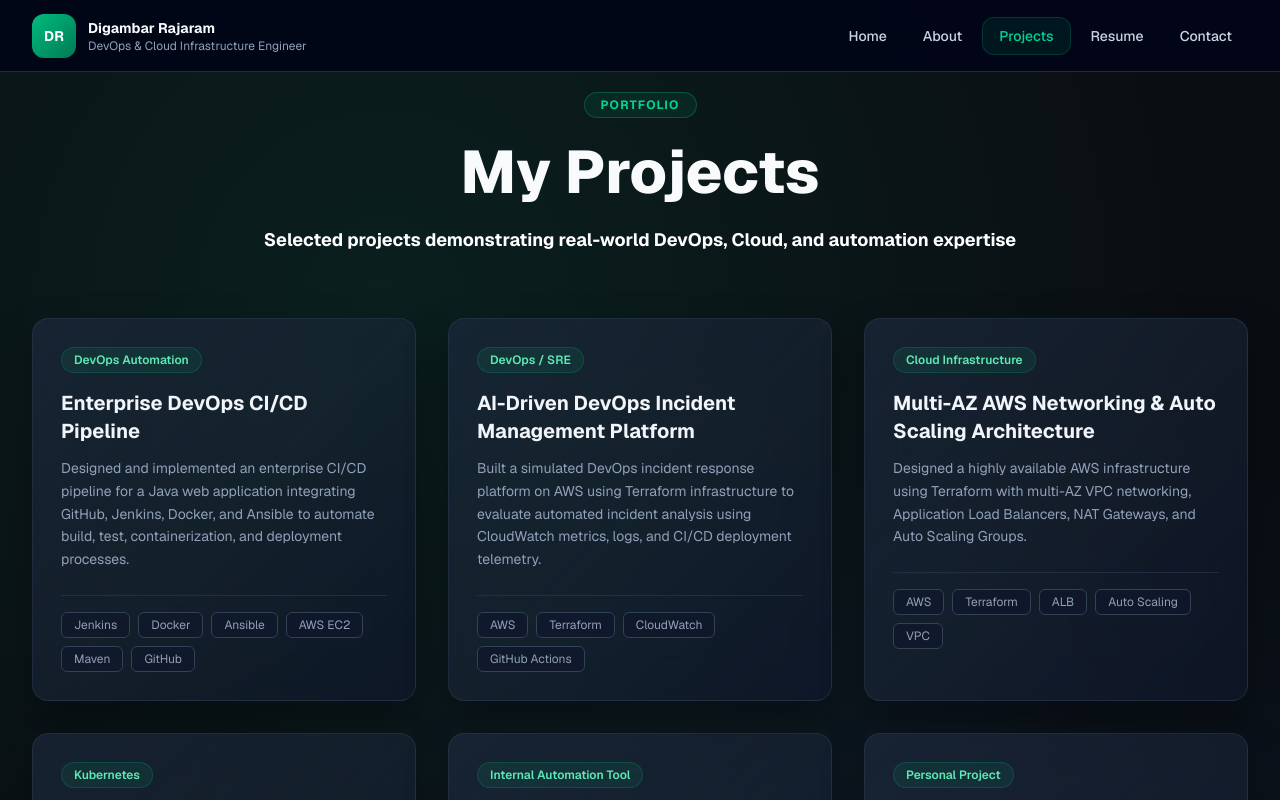
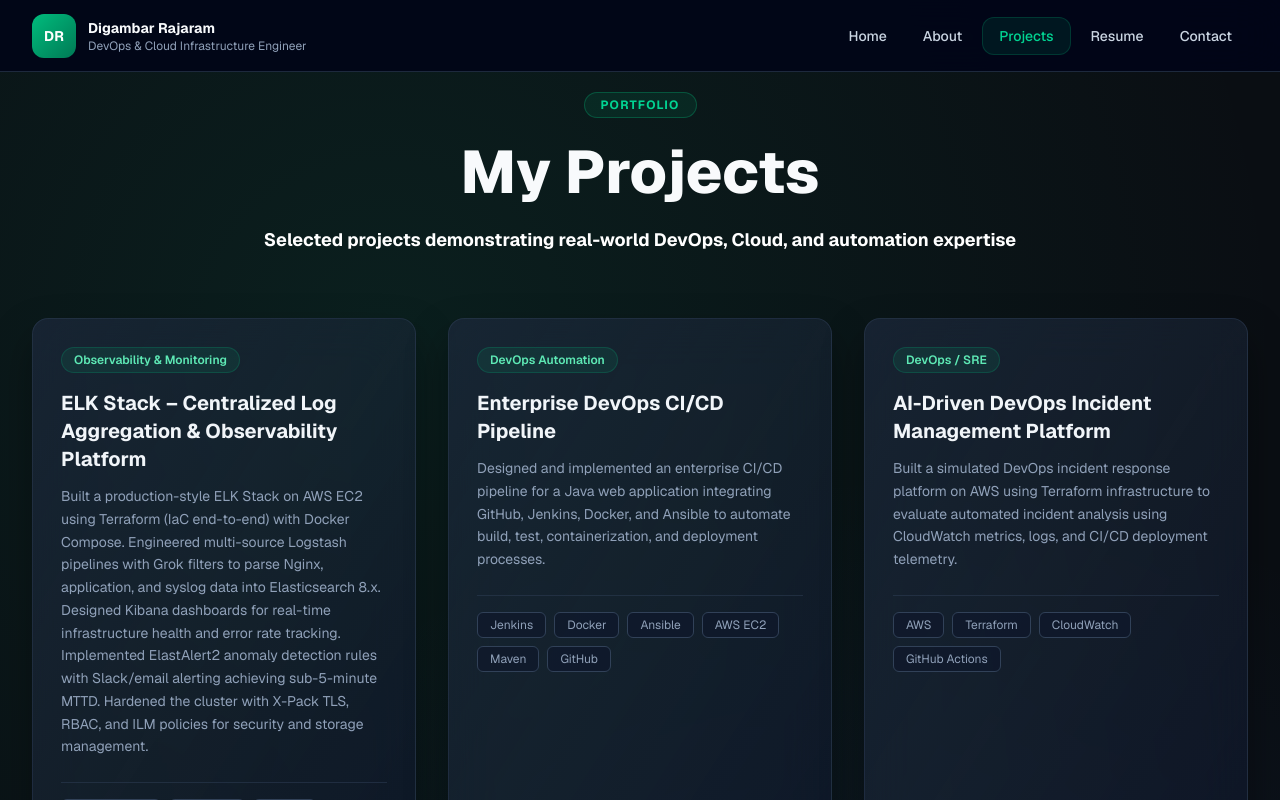
Before and after one commit to digambarrajaram/Digambar-Portfolio, a Next.js app: page /projects in a window 1280 px wide. Shown: the top 800 px of the page. Built offline with nearby package versions, Linux system fonts and the light colour scheme.

Commit message:
added new updated resume and added new project

```diff
--- a/data/portfolio.ts
+++ b/data/portfolio.ts
@@ -153,7 +153,13 @@ export const experience = [
 ];
 
 export const projects = [
-
+  {
+  title: "ELK Stack – Centralized Log Aggregation & Observability Platform",
+  category: "Observability & Monitoring",
+  description:
+    "Built a production-style ELK Stack on AWS EC2 using Terraform (IaC end-to-end) with Docker Compose. Engineered multi-source Logstash pipelines with Grok filters to parse Nginx, application, and syslog data into Elasticsearch 8.x. Designed Kibana dashboards for real-time infrastructure health and error rate tracking. Implemented ElastAlert2 anomaly detection rules with Slack/email alerting achieving sub-5-minute MTTD. Hardened the cluster with X-Pack TLS, RBAC, and ILM policies for security and storage management.",
+  technologies: ["Elasticsearch", "Logstash", "Kibana", "Filebeat", "ElastAlert2", "AWS EC2", "Terraform", "Docker Compose", "Grok"]
+   },
   {
     title: "Enterprise DevOps CI/CD Pipeline",
     category: "DevOps Automation",
```
Also changed, not shown: 1 other file (tests, documents, lock files or other folders).
